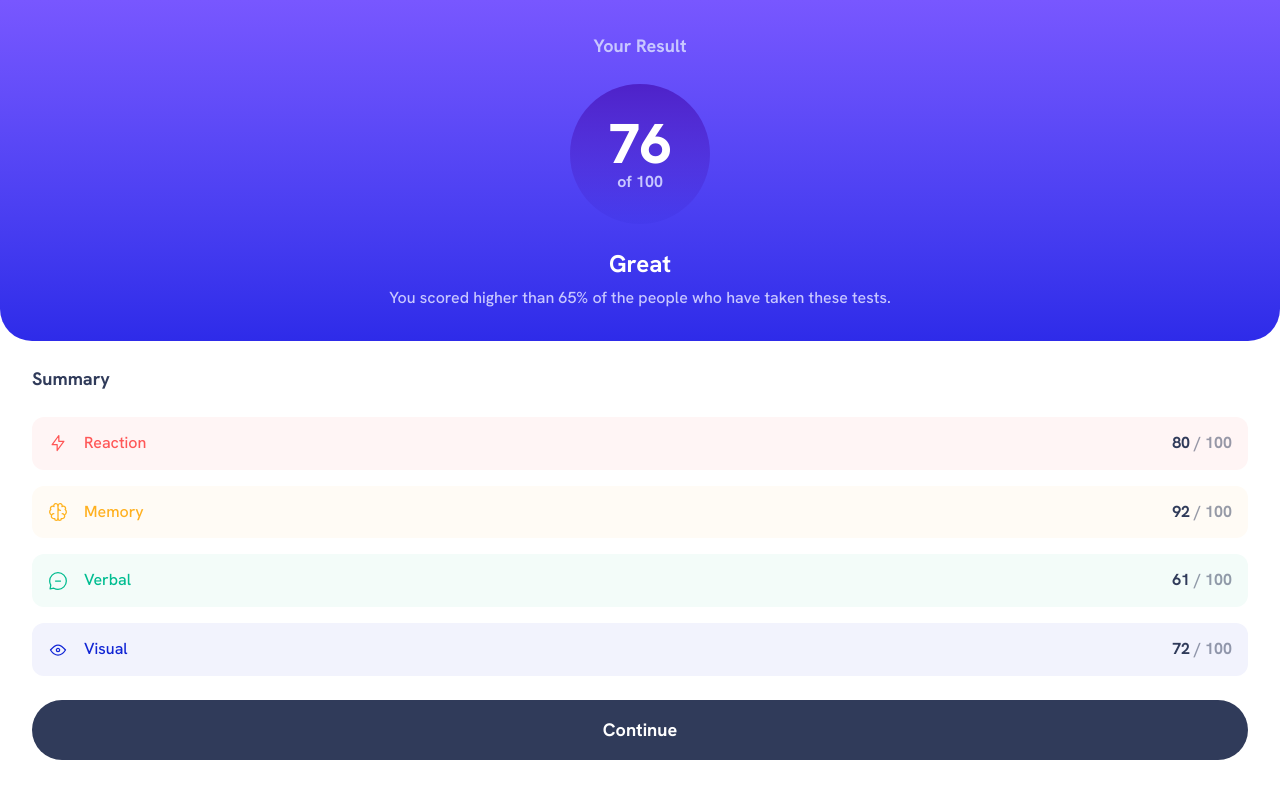
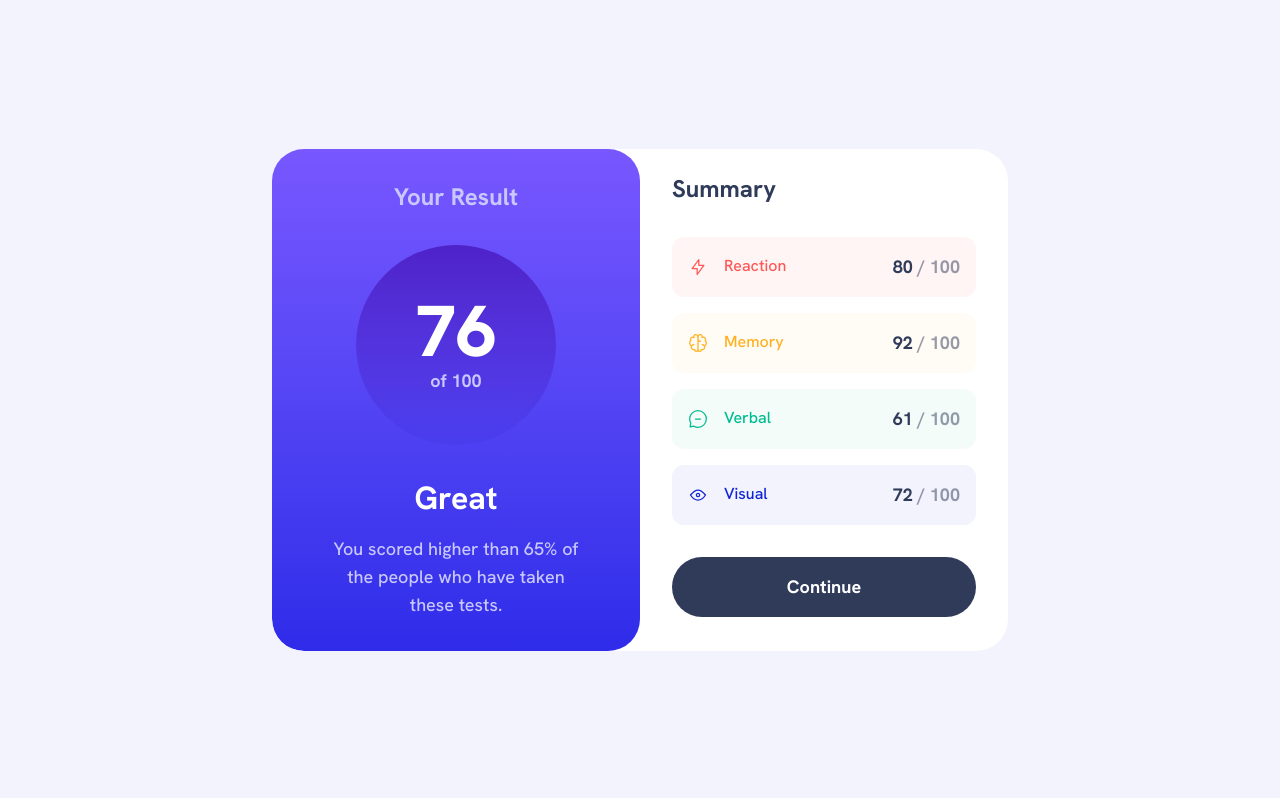
Before and after one commit to dionysia-lemonaki/results-summary-component, a React (Vite) app: page / in a window 1280 px wide. Built offline with nearby package versions, Linux system fonts and the light colour scheme.

Commit message:
feat: add larger screen styles

```diff
--- a/src/App.tsx
+++ b/src/App.tsx
@@ -9,8 +9,8 @@ const App = () => {
   );
   const finalScore = Math.floor(sumOfScores / results.length);
   return (
-    <main>
-      <div className="min-h-dvh bg-white">
+    <main className="min-h-dvh md:flex md:justify-center md:items-center">
+      <div className="bg-white max-w-184 grid md:grid-cols-2 md:rounded-4xl md:overflow-hidden">
         <FinalScoreCard finalScore={finalScore} />
         <ResultsCard results={results} />
       </div>
--- a/src/components/FinalScoreCard.tsx
+++ b/src/components/FinalScoreCard.tsx
@@ -4,17 +4,19 @@ interface FinalScoreCardProps {
 
 const FinalScoreCard = ({ finalScore }: FinalScoreCardProps) => {
   return (
-    <div className="bg-linear-to-b from-violet-400 to-blue-500 py-8 px-14 flex flex-col gap-6 text-center rounded-br-4xl rounded-bl-4xl">
-      <h1 className="text-lg font-bold text-navy-200">Your Result</h1>
-      <p className="w-35 h-35 mx-auto flex flex-col justify-center rounded-full bg-linear-to-b from-violet-600 to-blue-700/10">
-        <span className="text-white text-[3.5rem] font-extrabold leading-none">
+    <div className="bg-linear-to-b from-violet-400 to-blue-500 py-8 px-14 flex flex-col gap-6 md:gap-8 text-center rounded-br-4xl rounded-bl-4xl md:rounded-tr-4xl">
+      <h1 className="text-lg md:text-2xl font-bold text-navy-200">
+        Your Result
+      </h1>
+      <p className="w-35 h-35 md:w-50 md:h-50 mx-auto flex flex-col justify-center rounded-full bg-linear-to-b from-violet-600 to-blue-700/10">
+        <span className="text-white text-[3.5rem] md:text-7xl font-extrabold leading-none">
           {finalScore}
         </span>
-        <span className="text-navy-200 font-bold">of 100</span>
+        <span className="text-navy-200 font-bold md:text-lg">of 100</span>
       </p>
-      <div className="flex flex-col gap-2">
-        <h2 className="text-white text-2xl font-bold">Great</h2>
-        <p className="text-navy-200 font-medium">
+      <div className="flex flex-col gap-2 md:gap-4">
+        <h2 className="text-white text-2xl md:text-[2rem] font-bold">Great</h2>
+        <p className="text-navy-200 md:text-lg font-medium">
           You scored higher than 65% of the people who have taken these tests.
         </p>
       </div>
--- a/src/components/ResultItem.tsx
+++ b/src/components/ResultItem.tsx
@@ -37,7 +37,7 @@ const ResultItem = ({ icon, category, score }: ResultItemProps) => {
           {category}
         </p>
       </div>
-      <p className="font-bold text-navy-950">
+      <p className="font-bold md:text-lg text-navy-950">
         <span>{score}</span>
         <span className="opacity-50"> / 100</span>
       </p>
--- a/src/components/ResultsCard.tsx
+++ b/src/components/ResultsCard.tsx
@@ -8,8 +8,8 @@ interface ResultsCardProps {
 
 const ResultsCard = ({ results }: ResultsCardProps) => {
   return (
-    <div className="p-8 pt-6 flex flex-col gap-6">
-      <h2 className="text-navy-950 text-lg font-bold">Summary</h2>
+    <div className="p-8 pt-6 flex flex-col gap-6 md:gap-8">
+      <h2 className="text-navy-950 text-lg md:text-2xl font-bold">Summary</h2>
       <ul className="flex flex-col gap-4">
         {results.map((result) => (
           <ResultItem
```
